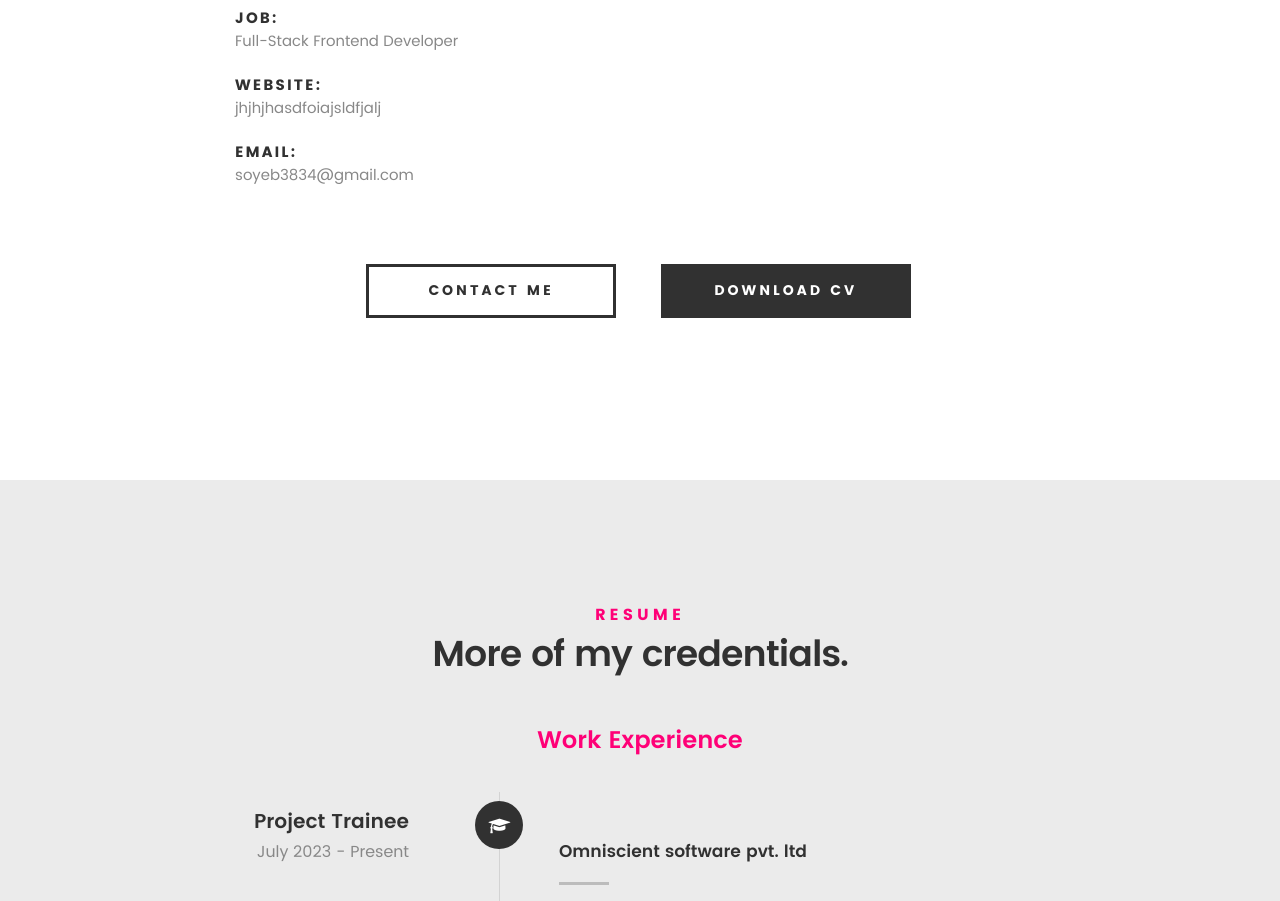
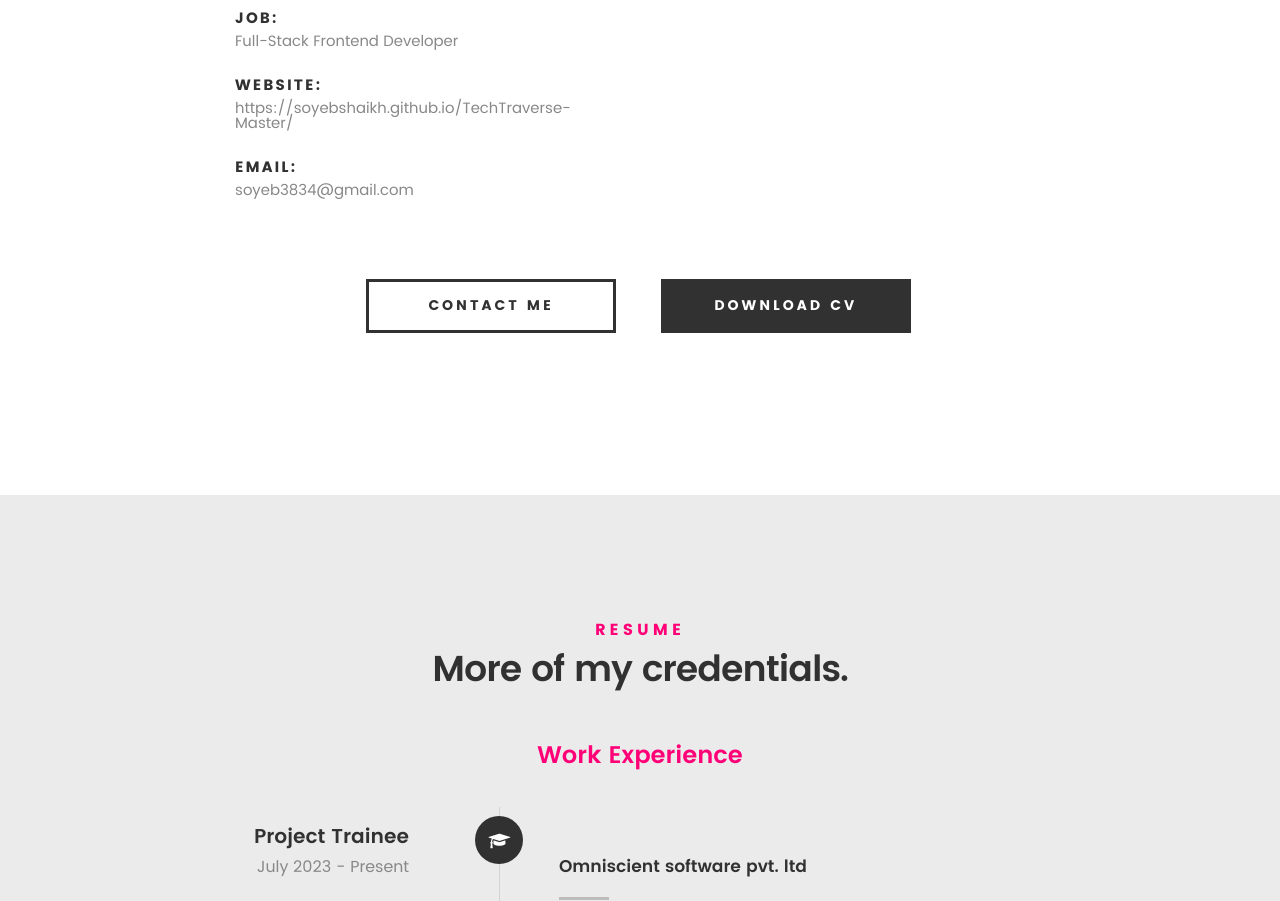
Before and after one commit to soyebshaikh/TechTraverse-Master, a plain HTML site: page index.html in a window 1280 px wide. Shown: the part 1942-2843 px from the top of the page. Drawn offline with Linux system fonts and the light colour scheme; files whose address does not match are found by name.

Commit message:
Update index.html

```diff
--- a/index.html
+++ b/index.html
@@ -150,7 +150,7 @@
                     </li>
                     <li>
                         <strong>Website:</strong>
-                        <span>jhjhjhasdfoiajsldfjalj</span>
+                        <span>https://soyebshaikh.github.io/TechTraverse-Master/</span>
                     </li>
                     <li>
                         <strong>Email:</strong>
```
